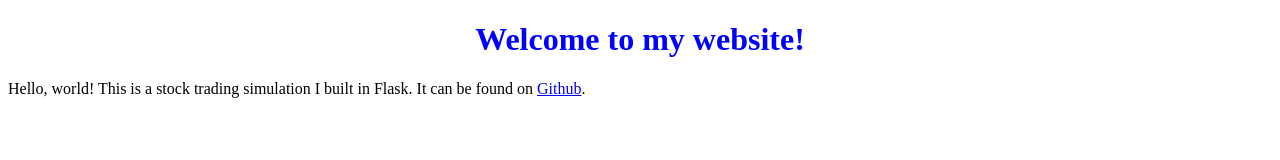
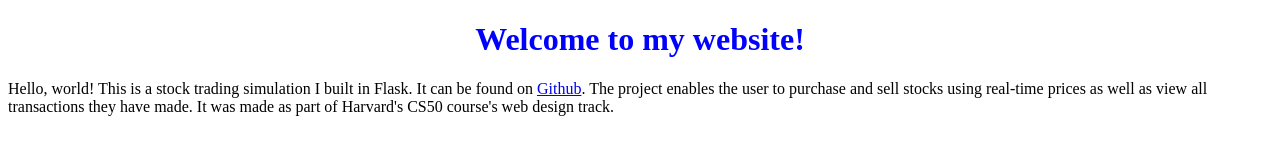
Before and after one commit to CringeLord423/CringeLord423.github.io, a plain HTML site: page index.html in a window 1280 px wide. Drawn offline with Linux system fonts and the light colour scheme.

Commit message:
Added more description

```diff
--- a/index.html
+++ b/index.html
@@ -9,5 +9,7 @@
 		<h1>Welcome to my website!</h1>
 		Hello, world!
 		This is a stock trading simulation I built in Flask. It can be found on <a href="https://github.com/CringeLord423/cs50Web/tree/master/finance">Github</a>.
+		The project enables the user to purchase and sell stocks using real-time prices as well as view all transactions they have made.
+		It was made as part of Harvard's CS50 course's web design track.
 	</body>
 </html>
```
